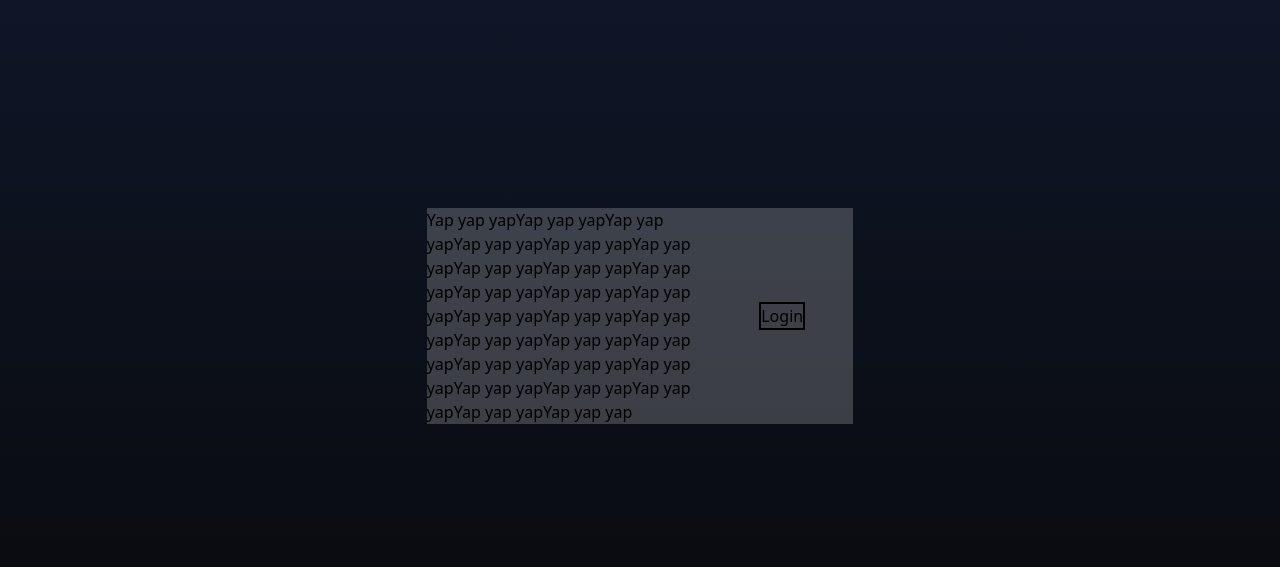
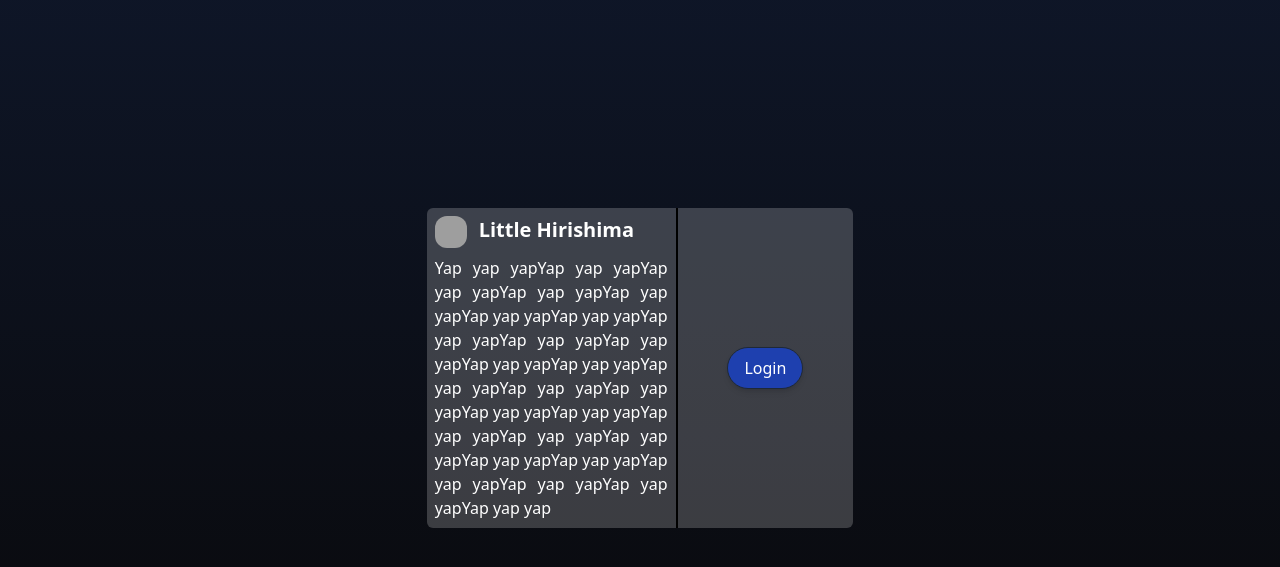
Before and after one commit to CursedSensei/LittleHirishima, a PHP site: page / in a window 1280 px wide. Shown: the part 80-647 px from the top of the page. Run offline with PHP 8.4, Linux system fonts and the light colour scheme; grey boxes are pictures that could not be loaded.

Commit message:
webpage login skeleton

```diff
--- a/webLink/src/css/output.css
+++ b/webLink/src/css/output.css
@@ -591,21 +591,8 @@ video {
   margin-right: auto;
 }
 
-.my-36 {
-  margin-top: 9rem;
-  margin-bottom: 9rem;
-}
-
 .ml-3 {
   margin-left: 0.75rem;
-}
-
-.mt-36 {
-  margin-top: 9rem;
-}
-
-.mt-1\.5 {
-  margin-top: 0.375rem;
 }
 
 .mt-52 {
@@ -645,52 +632,22 @@ video {
   height: 3rem;
 }
 
-.h-32 {
-  height: 8rem;
+.size-2 {
+  width: 0.5rem;
+  height: 0.5rem;
 }
 
-.h-auto {
-  height: auto;
+.size-8 {
+  width: 2rem;
+  height: 2rem;
 }
 
 .min-h-screen {
   min-height: 100vh;
 }
 
-.w-32 {
-  width: 8rem;
-}
-
-.w-56 {
-  width: 14rem;
-}
-
-.w-2\/3 {
-  width: 66.666667%;
-}
-
 .w-1\/3 {
   width: 33.333333%;
-}
-
-.w-1\/4 {
-  width: 25%;
-}
-
-.w-0\.5 {
-  width: 0.125rem;
-}
-
-.w-52 {
-  width: 13rem;
-}
-
-.w-auto {
-  width: auto;
-}
-
-.w-48 {
-  width: 12rem;
 }
 
 .w-4\/12 {
@@ -701,16 +658,32 @@ video {
   width: 66.666667%;
 }
 
+.w-5\/12 {
+  width: 41.666667%;
+}
+
+.w-7\/12 {
+  width: 58.333333%;
+}
+
 .resize {
   resize: both;
 }
 
-.items-center {
-  align-items: center;
+.rounded-xl {
+  border-radius: 0.75rem;
 }
 
-.rounded-xl {
-  border-radius: 0.75rem;
+.rounded-sm {
+  border-radius: 0.125rem;
+}
+
+.rounded-md {
+  border-radius: 0.375rem;
+}
+
+.rounded-3xl {
+  border-radius: 1.5rem;
 }
 
 .border {
@@ -721,9 +694,12 @@ video {
   border-width: 2px;
 }
 
-.border-sky-700 {
-  --tw-border-opacity: 1;
-  border-color: rgb(3 105 161 / var(--tw-border-opacity));
+.border-0 {
+  border-width: 0px;
+}
+
+.border-l-2 {
+  border-left-width: 2px;
 }
 
 .border-black {
@@ -731,14 +707,34 @@ video {
   border-color: rgb(0 0 0 / var(--tw-border-opacity));
 }
 
-.bg-zinc-800 {
-  --tw-bg-opacity: 1;
-  background-color: rgb(39 39 42 / var(--tw-bg-opacity));
+.border-sky-700 {
+  --tw-border-opacity: 1;
+  border-color: rgb(3 105 161 / var(--tw-border-opacity));
+}
+
+.border-gray-800 {
+  --tw-border-opacity: 1;
+  border-color: rgb(31 41 55 / var(--tw-border-opacity));
 }
 
 .bg-white {
   --tw-bg-opacity: 1;
   background-color: rgb(255 255 255 / var(--tw-bg-opacity));
+}
+
+.bg-gray-300 {
+  --tw-bg-opacity: 1;
+  background-color: rgb(209 213 219 / var(--tw-bg-opacity));
+}
+
+.bg-cyan-700 {
+  --tw-bg-opacity: 1;
+  background-color: rgb(14 116 144 / var(--tw-bg-opacity));
+}
+
+.bg-blue-800 {
+  --tw-bg-opacity: 1;
+  background-color: rgb(30 64 175 / var(--tw-bg-opacity));
 }
 
 .bg-opacity-20 {
@@ -755,21 +751,78 @@ video {
   --tw-gradient-stops: var(--tw-gradient-from), var(--tw-gradient-to);
 }
 
+.from-white {
+  --tw-gradient-from: #fff var(--tw-gradient-from-position);
+  --tw-gradient-to: rgb(255 255 255 / 0) var(--tw-gradient-to-position);
+  --tw-gradient-stops: var(--tw-gradient-from), var(--tw-gradient-to);
+}
+
+.from-slate-400 {
+  --tw-gradient-from: #94a3b8 var(--tw-gradient-from-position);
+  --tw-gradient-to: rgb(148 163 184 / 0) var(--tw-gradient-to-position);
+  --tw-gradient-stops: var(--tw-gradient-from), var(--tw-gradient-to);
+}
+
+.from-gray-400 {
+  --tw-gradient-from: #9ca3af var(--tw-gradient-from-position);
+  --tw-gradient-to: rgb(156 163 175 / 0) var(--tw-gradient-to-position);
+  --tw-gradient-stops: var(--tw-gradient-from), var(--tw-gradient-to);
+}
+
 .to-zinc-950 {
   --tw-gradient-to: #09090b var(--tw-gradient-to-position);
+}
+
+.to-transparent {
+  --tw-gradient-to: transparent var(--tw-gradient-to-position);
 }
 
 .p-4 {
   padding: 1rem;
 }
 
-.align-middle {
-  vertical-align: middle;
+.p-2 {
+  padding: 0.5rem;
+}
+
+.px-4 {
+  padding-left: 1rem;
+  padding-right: 1rem;
+}
+
+.py-2 {
+  padding-top: 0.5rem;
+  padding-bottom: 0.5rem;
+}
+
+.pl-2 {
+  padding-left: 0.5rem;
+}
+
+.pt-2 {
+  padding-top: 0.5rem;
+}
+
+.text-justify {
+  text-align: justify;
+}
+
+.indent-px {
+  text-indent: 1px;
+}
+
+.indent-2 {
+  text-indent: 0.5rem;
 }
 
 .text-4xl {
   font-size: 2.25rem;
   line-height: 2.5rem;
+}
+
+.text-xl {
+  font-size: 1.25rem;
+  line-height: 1.75rem;
 }
 
 .font-semibold {
@@ -781,20 +834,28 @@ video {
   color: rgb(255 255 255 / var(--tw-text-opacity));
 }
 
-.opacity-25 {
-  opacity: 0.25;
+.shadow-sm {
+  --tw-shadow: 0 1px 2px 0 rgb(0 0 0 / 0.05);
+  --tw-shadow-colored: 0 1px 2px 0 var(--tw-shadow-color);
+  box-shadow: var(--tw-ring-offset-shadow, 0 0 #0000), var(--tw-ring-shadow, 0 0 #0000), var(--tw-shadow);
 }
 
-.opacity-40 {
-  opacity: 0.4;
+.shadow-lg {
+  --tw-shadow: 0 10px 15px -3px rgb(0 0 0 / 0.1), 0 4px 6px -4px rgb(0 0 0 / 0.1);
+  --tw-shadow-colored: 0 10px 15px -3px var(--tw-shadow-color), 0 4px 6px -4px var(--tw-shadow-color);
+  box-shadow: var(--tw-ring-offset-shadow, 0 0 #0000), var(--tw-ring-shadow, 0 0 #0000), var(--tw-shadow);
 }
 
-.opacity-60 {
-  opacity: 0.6;
+.shadow-xl {
+  --tw-shadow: 0 20px 25px -5px rgb(0 0 0 / 0.1), 0 8px 10px -6px rgb(0 0 0 / 0.1);
+  --tw-shadow-colored: 0 20px 25px -5px var(--tw-shadow-color), 0 8px 10px -6px var(--tw-shadow-color);
+  box-shadow: var(--tw-ring-offset-shadow, 0 0 #0000), var(--tw-ring-shadow, 0 0 #0000), var(--tw-shadow);
 }
 
-.opacity-20 {
-  opacity: 0.2;
+.shadow-md {
+  --tw-shadow: 0 4px 6px -1px rgb(0 0 0 / 0.1), 0 2px 4px -2px rgb(0 0 0 / 0.1);
+  --tw-shadow-colored: 0 4px 6px -1px var(--tw-shadow-color), 0 2px 4px -2px var(--tw-shadow-color);
+  box-shadow: var(--tw-ring-offset-shadow, 0 0 #0000), var(--tw-ring-shadow, 0 0 #0000), var(--tw-shadow);
 }
 
 .blur {
@@ -806,29 +867,30 @@ video {
   filter: var(--tw-blur) var(--tw-brightness) var(--tw-contrast) var(--tw-grayscale) var(--tw-hue-rotate) var(--tw-invert) var(--tw-saturate) var(--tw-sepia) var(--tw-drop-shadow);
 }
 
-.backdrop-blur-lg {
-  --tw-backdrop-blur: blur(16px);
-  -webkit-backdrop-filter: var(--tw-backdrop-blur) var(--tw-backdrop-brightness) var(--tw-backdrop-contrast) var(--tw-backdrop-grayscale) var(--tw-backdrop-hue-rotate) var(--tw-backdrop-invert) var(--tw-backdrop-opacity) var(--tw-backdrop-saturate) var(--tw-backdrop-sepia);
-  backdrop-filter: var(--tw-backdrop-blur) var(--tw-backdrop-brightness) var(--tw-backdrop-contrast) var(--tw-backdrop-grayscale) var(--tw-backdrop-hue-rotate) var(--tw-backdrop-invert) var(--tw-backdrop-opacity) var(--tw-backdrop-saturate) var(--tw-backdrop-sepia);
+.transition-colors {
+  transition-property: color, background-color, border-color, text-decoration-color, fill, stroke;
+  transition-timing-function: cubic-bezier(0.4, 0, 0.2, 1);
+  transition-duration: 150ms;
 }
 
-.backdrop-blur {
-  --tw-backdrop-blur: blur(8px);
-  -webkit-backdrop-filter: var(--tw-backdrop-blur) var(--tw-backdrop-brightness) var(--tw-backdrop-contrast) var(--tw-backdrop-grayscale) var(--tw-backdrop-hue-rotate) var(--tw-backdrop-invert) var(--tw-backdrop-opacity) var(--tw-backdrop-saturate) var(--tw-backdrop-sepia);
-  backdrop-filter: var(--tw-backdrop-blur) var(--tw-backdrop-brightness) var(--tw-backdrop-contrast) var(--tw-backdrop-grayscale) var(--tw-backdrop-hue-rotate) var(--tw-backdrop-invert) var(--tw-backdrop-opacity) var(--tw-backdrop-saturate) var(--tw-backdrop-sepia);
+.duration-75 {
+  transition-duration: 75ms;
 }
 
-.backdrop-blur-3xl {
-  --tw-backdrop-blur: blur(64px);
-  -webkit-backdrop-filter: var(--tw-backdrop-blur) var(--tw-backdrop-brightness) var(--tw-backdrop-contrast) var(--tw-backdrop-grayscale) var(--tw-backdrop-hue-rotate) var(--tw-backdrop-invert) var(--tw-backdrop-opacity) var(--tw-backdrop-saturate) var(--tw-backdrop-sepia);
-  backdrop-filter: var(--tw-backdrop-blur) var(--tw-backdrop-brightness) var(--tw-backdrop-contrast) var(--tw-backdrop-grayscale) var(--tw-backdrop-hue-rotate) var(--tw-backdrop-invert) var(--tw-backdrop-opacity) var(--tw-backdrop-saturate) var(--tw-backdrop-sepia);
+.duration-700 {
+  transition-duration: 700ms;
 }
 
-.hover\:transform-gpu:hover {
-  transform: translate3d(var(--tw-translate-x), var(--tw-translate-y), 0) rotate(var(--tw-rotate)) skewX(var(--tw-skew-x)) skewY(var(--tw-skew-y)) scaleX(var(--tw-scale-x)) scaleY(var(--tw-scale-y));
+.duration-100 {
+  transition-duration: 100ms;
 }
 
 .hover\:border-white:hover {
   --tw-border-opacity: 1;
   border-color: rgb(255 255 255 / var(--tw-border-opacity));
 }
+
+.hover\:bg-blue-600:hover {
+  --tw-bg-opacity: 1;
+  background-color: rgb(37 99 235 / var(--tw-bg-opacity));
+}
--- a/webLink/src/index.html
+++ /dev/null
@@ -1,24 +0,0 @@
-<!DOCTYPE html>
-<html>
-    <head>
-        <meta charset="UTF-8">
-        <meta name="viewport" content="width=device-width, initial-scale=1.0">
-        <link href="./css/output.css" rel="stylesheet">
-    </head>
-    <body class="min-h-screen bg-gradient-to-b from-slate-900 to-zinc-950">
-        <header class="flex p-4">
-            <img class="size-12 border-sky-700 rounded-xl" src="https://cdn.discordapp.com/app-icons/1000885935107473458/30764c598519d21c84710865ff638dad.png?size=128">
-            <h2 class="float-start ml-3 font-semibold text-white text-4xl">Little Hirishima</h2>
-        </header>
-        <div class="bg-white w-1/3 mx-auto bg-opacity-20 mt-52 flex">
-            <div class="w-8/12">
-                <p>Yap yap yapYap yap yapYap yap yapYap yap yapYap yap yapYap yap yapYap yap yapYap yap yapYap yap yapYap yap yapYap yap yapYap yap yapYap yap yapYap yap yapYap yap yapYap yap yapYap yap yapYap yap yapYap yap yapYap yap yapYap yap yapYap yap yapYap yap yapYap yap yapYap yap yapYap yap yap</p>
-            </div>
-            <div class="w-4/12 flex float-end">
-                <button class="m-auto border-black border-2 hover:border-white">Login</button>
-            </div>
-        </div>
-    </body>
-
-    <script src="js/jquery-3.7.1.min.js"></script>
-</html>
--- /dev/null
+++ b/webLink/src/index.php
@@ -0,0 +1,40 @@
+<?php
+session_start();
+if (isset($_GET['code'])) {
+    # do authorization from OAuth2
+}
+
+if (isset($_SESSION['user_id'])) {
+    header("Location: guild.php");
+    exit;
+}
+?>
+
+<!DOCTYPE html>
+<html>
+    <head>
+        <meta charset="UTF-8">
+        <meta name="viewport" content="width=device-width, initial-scale=1.0">
+        <link href="./css/output.css" rel="stylesheet">
+    </head>
+    <body class="min-h-screen bg-gradient-to-b from-slate-900 to-zinc-950">
+        <header class="flex p-4">
+            <img class="size-12 border-sky-700 rounded-xl" src="https://cdn.discordapp.com/app-icons/1000885935107473458/30764c598519d21c84710865ff638dad.png?size=128">
+            <h2 class="float-start ml-3 font-semibold text-white text-4xl">Little Hirishima</h2>
+        </header>
+        <div class="bg-white w-1/3 mx-auto bg-opacity-20 mt-52 rounded-md flex text-white">
+            <div class="w-7/12">
+                <div class="flex pl-2 pt-2">
+                    <img class="size-8 border-sky-700 rounded-xl" src="https://cdn.discordapp.com/app-icons/1000885935107473458/30764c598519d21c84710865ff638dad.png?size=128">
+                    <h2 class="float-start ml-3 font-semibold text-xl">Little Hirishima</h2>
+                </div>
+                <p class="p-2 text-justify">Yap yap yapYap yap yapYap yap yapYap yap yapYap yap yapYap yap yapYap yap yapYap yap yapYap yap yapYap yap yapYap yap yapYap yap yapYap yap yapYap yap yapYap yap yapYap yap yapYap yap yapYap yap yapYap yap yapYap yap yapYap yap yapYap yap yapYap yap yapYap yap yapYap yap yapYap yap yap</p>
+            </div>
+            <div class="w-5/12 flex float-end border-l-2 border-black">
+                <a class="m-auto shadow-md px-4 py-2 rounded-3xl border border-gray-800 bg-blue-800 hover:bg-blue-600 transition-colors duration-100" href="https://discord.com/oauth2/authorize?client_id=1000885935107473458&response_type=code&redirect_uri=http%3A%2F%2Flocalhost%2Fbot%2Findex.php&scope=identify+guilds">Login</a>
+            </div>
+        </div>
+    </body>
+
+    <script src="js/jquery-3.7.1.min.js"></script>
+</html>
```
Also changed, not shown: webLink/src/guild.php (added, +13 -0 lines), webLink/src/session.php (added, +7 -0 lines).
